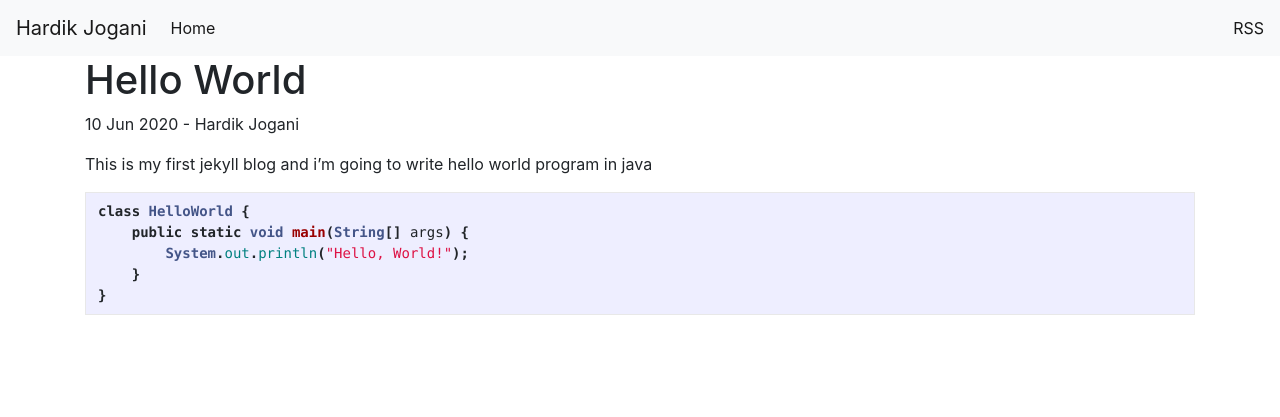
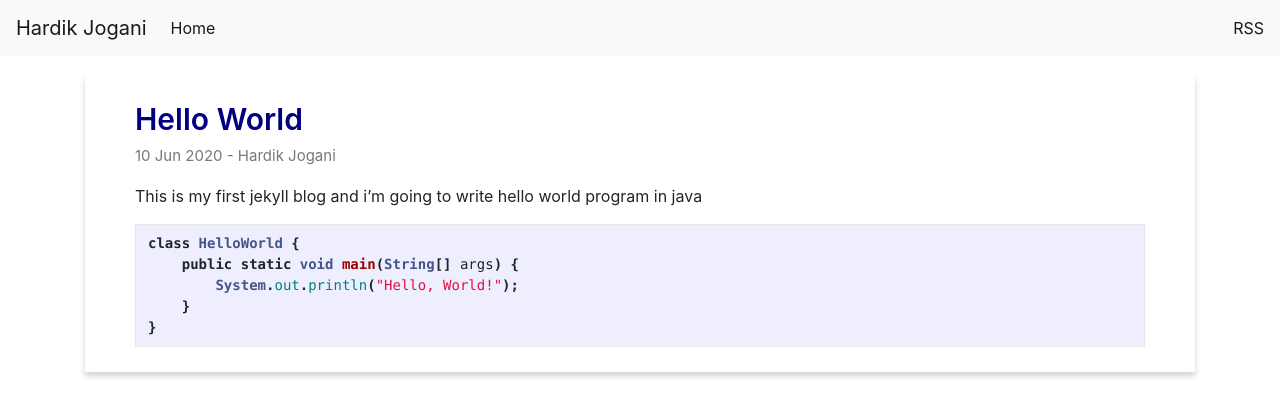
Before and after one commit to jogHar/jogHar.github.io, a Jekyll site: the page built from _posts/2020-06-10-hello-world.md, in a window 1280 px wide. Shown: the top 417 px of the page. Built offline with Jekyll 4.4.1, drawn with Linux system fonts in a browser that asks for light colours.

Commit message:
Blog design changes

```diff
--- a/_layouts/blogs.html
+++ b/_layouts/blogs.html
@@ -8,11 +8,11 @@
         {% include navbar.html %}
 
         <div class="container">
-            <ul>
+            <ul class="blog_list">
                 {% for post in site.posts %}
                   <li>
-                    <h2><a href="{{ post.url }}">{{ post.title }}</a></h2>
-                    {{ post.excerpt }}
+                    <h2 class="bg_title"><a href="{{ post.url }}">{{ post.title }}</a></h2>
+                    <span class="bg_desc">{{ post.excerpt }}</span>
                   </li>
                 {% endfor %}
               </ul>
--- a/_layouts/post.html
+++ b/_layouts/post.html
@@ -8,9 +8,11 @@
         {% include navbar.html %}
 
         <div class="container">
-            <h1>{{ page.title }}</h1>
-            <p>{{ page.date | date_to_string }} - {{ page.author }}</p>
-            {{content}}
+            <div class="blog_main">
+                <h1 class="bgm_title">{{ page.title }}</h1>
+                <p class="bgm_date">{{ page.date | date_to_string }} - {{ page.author }}</p>
+                <span class="bgm_desc"></span>{{content}}
+            </div>
         </div>
 
 
--- a/assets/css/custom.css
+++ b/assets/css/custom.css
@@ -37,6 +37,44 @@
     text-decoration: none;
 }
 
+/* Blog listing */
+.blog_list {
+    box-shadow: 0 4px 6px 0 #d1d1d1;
+    padding: 25px 50px;
+    margin-top: 20px;
+    list-style: none;
+}
+.bg_title {
+    color: navy;
+    font-size: 30px;
+    font-weight: 600;
+    margin-bottom: 1em;
+}
+.bg_desc {
+    text-align: justify;
+    font-size: 17px;
+}
+
+/* Blog page */
+.blog_main {
+    box-shadow: 0 4px 6px 0 #d1d1d1;
+    padding: 25px 50px;
+    margin-top: 20px;
+}
+.bgm_title {
+    color: navy;
+    font-size: 30px;
+    font-weight: 600;
+}
+.bgm_date{
+    color: #797878;;
+    font-size: 15px;
+}
+.bgm_desc {
+    text-align: justify;
+    font-size: 17px;
+}
+
 @media only screen and (max-width: 768px) {
     .my-box {
       width: 100%;
```
